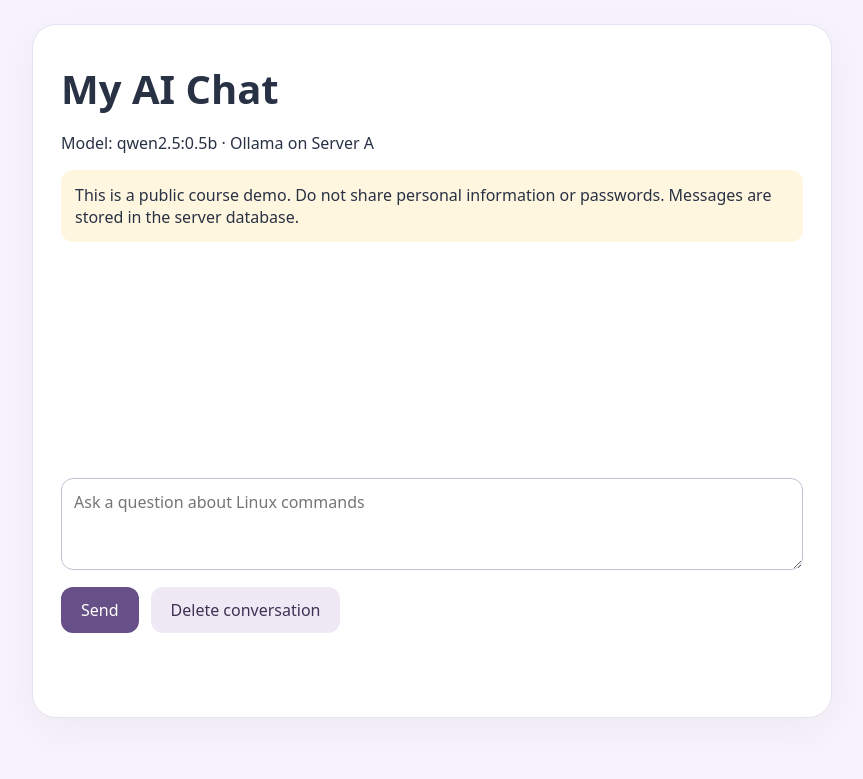
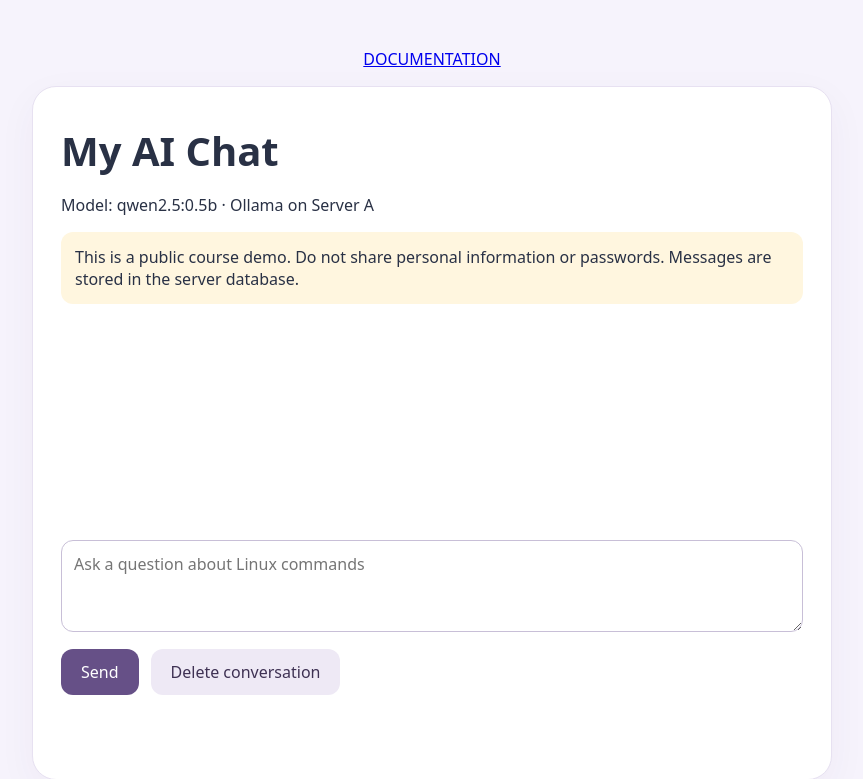
Before and after one commit to teeapiet/viikkotehtava5, a Flask app: page / in a window 1280 px wide. Shown: the top 779 px of the page, without its empty margins (208-1071 px from the left). Before the commit the page ends 756 px from the top, so only its background shows below. Run offline with Flask 3, Linux system fonts and the light colour scheme; data that the repository does not hold is empty.

Commit message:
adding documentation link to the chat page

```diff
--- a/templates/index.html
+++ b/templates/index.html
@@ -10,6 +10,12 @@
           src="{{ url_for('static', filename='app.js', v='4') }}"></script>
 </head>
 <body data-base="{{ request.script_root }}">
+<p style="text-align: center; margin-top: 24px;">
+  <a href="https://github.com/teeapiet/viikkotehtava5/blob/main/README.md">
+    DOCUMENTATION
+  </a>
+</p>
+
   <main>
     <header>
 
```
